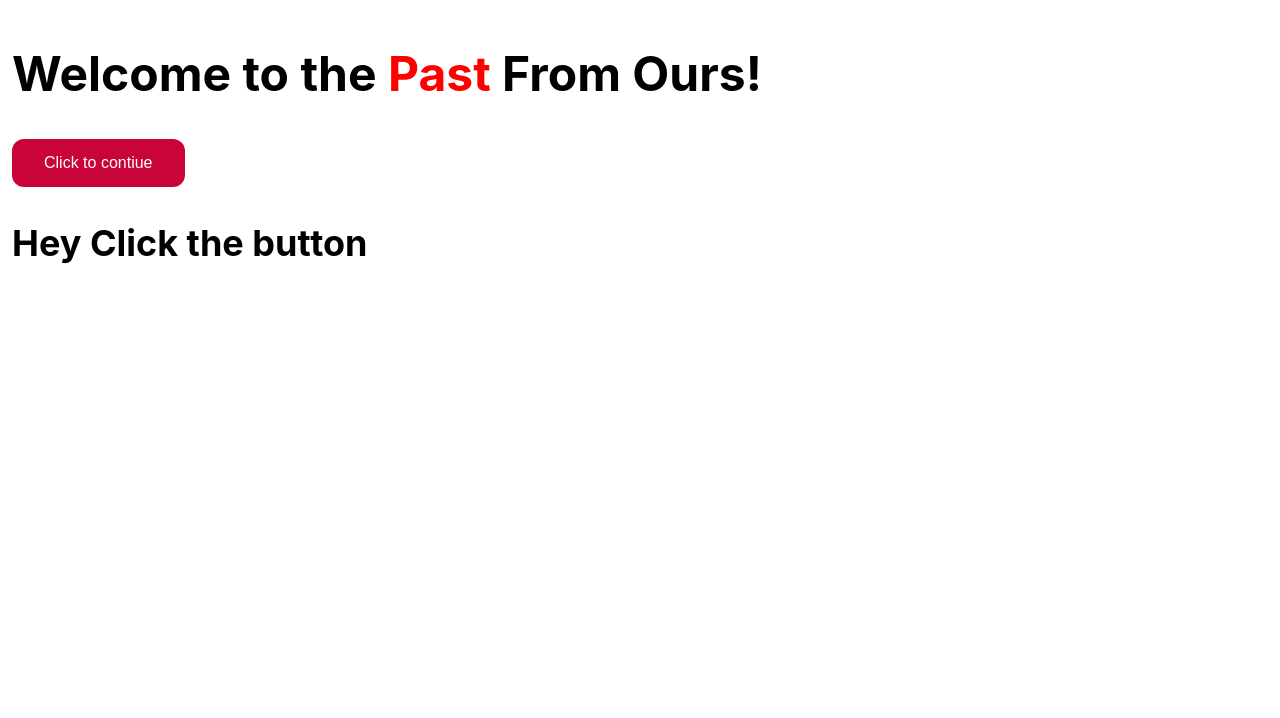
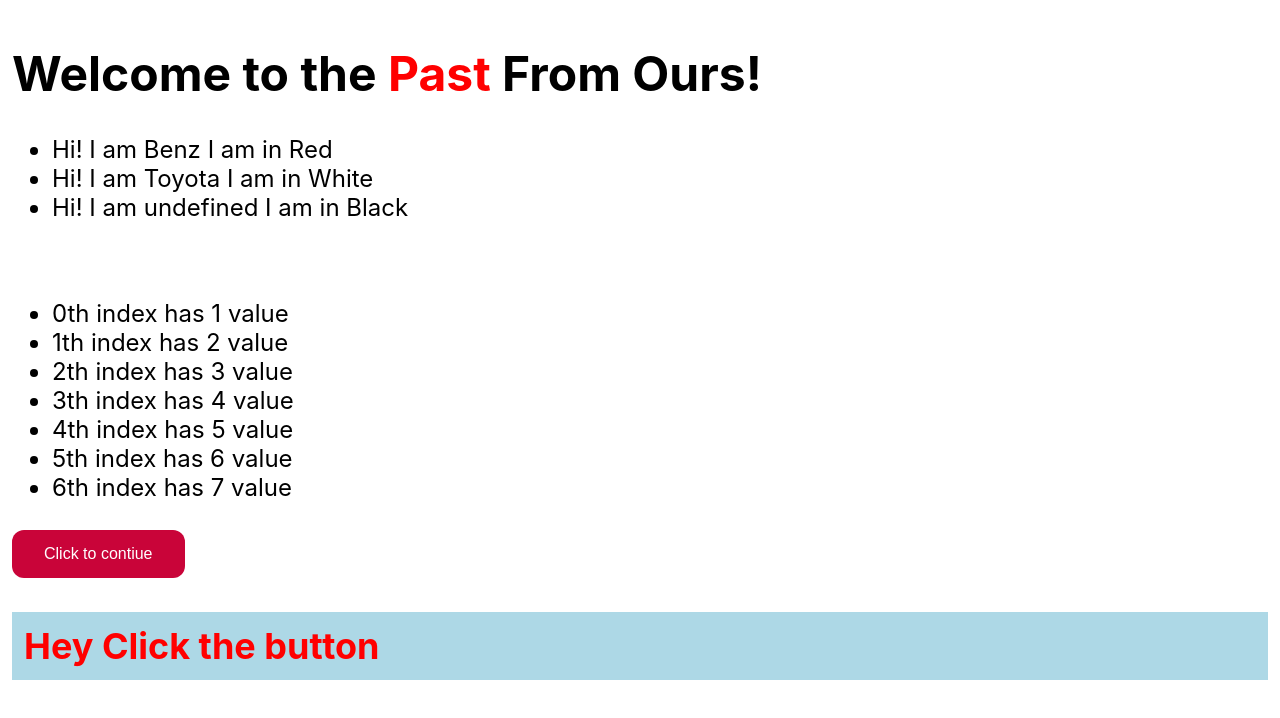
Before and after one commit to Bh-Gobi-7-shan/FirstReactApplication, a React (Vite) app in the folder LearnReactJs/: page / in a window 1280 px wide. Shown: the top 718 px of the page. Built offline with nearby package versions, Linux system fonts and the light colour scheme.

Commit message:
Some learing
Props, conditional rendering, list, list keys, inline css.

```diff
--- a/LearnReactJs/src/Components/HiClass.jsx
+++ b/LearnReactJs/src/Components/HiClass.jsx
@@ -1,9 +1,16 @@
 import React from "react";
+
+const myStyle = {
+    color : "red",
+    backgroundColor : "lightblue",
+    padding : "12px"
+}
+
 class Hi extends React.Component{
     render(){
         return(
             <>
-            <h2>Hey Click the button</h2>
+            <h2 style={myStyle}> Hey Click the button</h2>
             </>
         )
     }
--- a/LearnReactJs/src/Props.jsx
+++ b/LearnReactJs/src/Props.jsx
@@ -1,4 +1,3 @@
-
 function Send() {
   const carName = 'Ford Mustang';
   return (
--- a/LearnReactJs/src/welcome.jsx
+++ b/LearnReactJs/src/welcome.jsx
@@ -1,21 +1,48 @@
 import './App.css';
+
+
+const carInfo = [
+    {Name:"Benz", color: "Red"},
+    {Name: "Toyota", color : "White"},
+    {Nme: "Rolce royce", color: "Black"}
+]
+
+const Array = [1,2,3,4,5,6,7]
+
+// for the array object only
+function ArrayPrint(obj){
+    return(
+        <li key = {obj.Name} > {`Hi! I am ${obj.Name} I am in ${obj.color}`}</li>
+         // Key must be uniquely indentify
+    )
+}
+//End for the array
+
+
+
 function welcomePrint(props) {
     const changeName = ["Past", "Present", "Future"];
     let output = Math.floor(Math.random() * 3);
+
+
+
     const { SendName, SendColor } = props;
-    console.log('Props:',props);
+    console.log('Props:',props.SendName);
 
     const text = `Hi I am ${SendName} Car in ${SendColor} color`
 
     return(
         <>
-        <h1>Welcome to the <span id='output'>{changeName[output]}</span> From Ours! </h1>
-        {props.SendName !== undefined && props.SendColor !== undefined ?
-        <h3>{text}</h3>:
-        null
-
+        <h1>Welcome to the <span id='output'>{changeName[output]}</span> From Ours! </h1>{
+            props.SendName !== undefined && props.SendColor !== undefined ?
+            <h3>{text}</h3>:
+            null
         }
 
+        <ul>{carInfo.map(ArrayPrint)}</ul>
+
+        <br/>
+        <ul>{Array.map((value, index) => (<li key={index}>{`${index}th index has ${value} value`}</li>))}</ul>
 
         </>
     )
```
